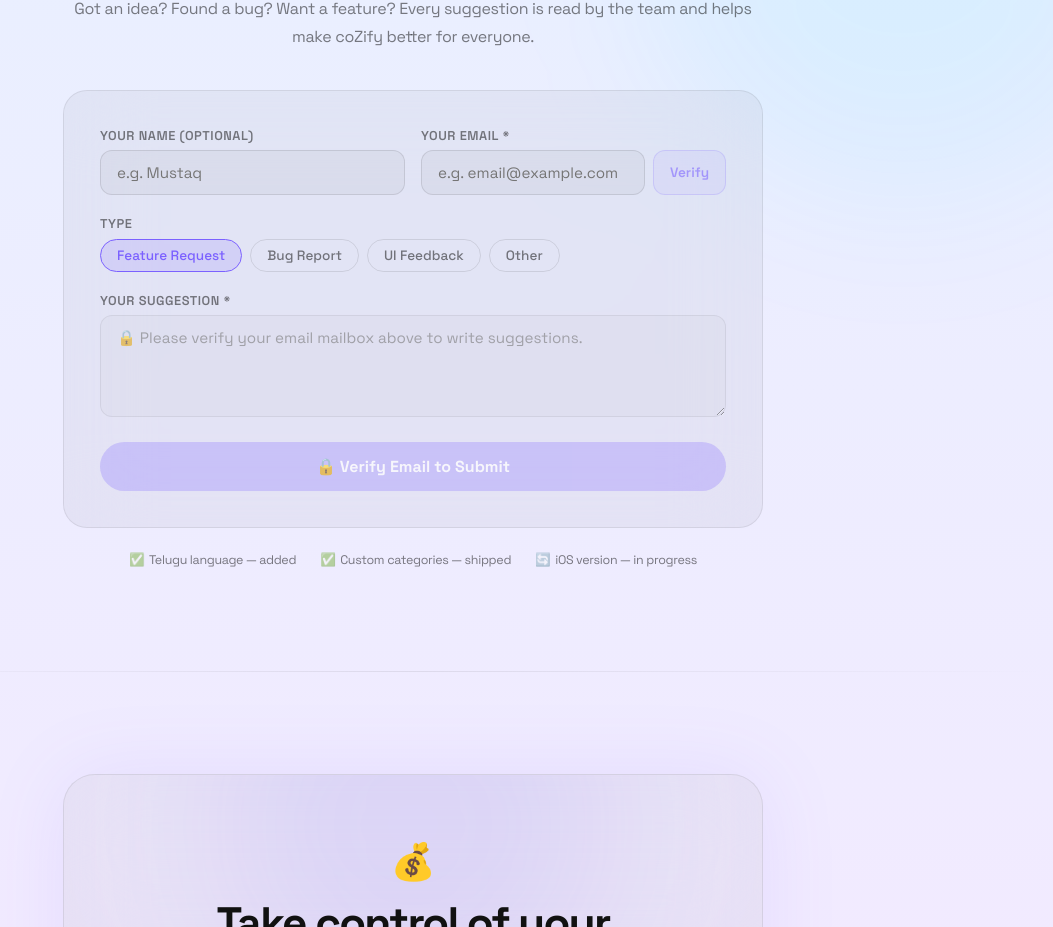
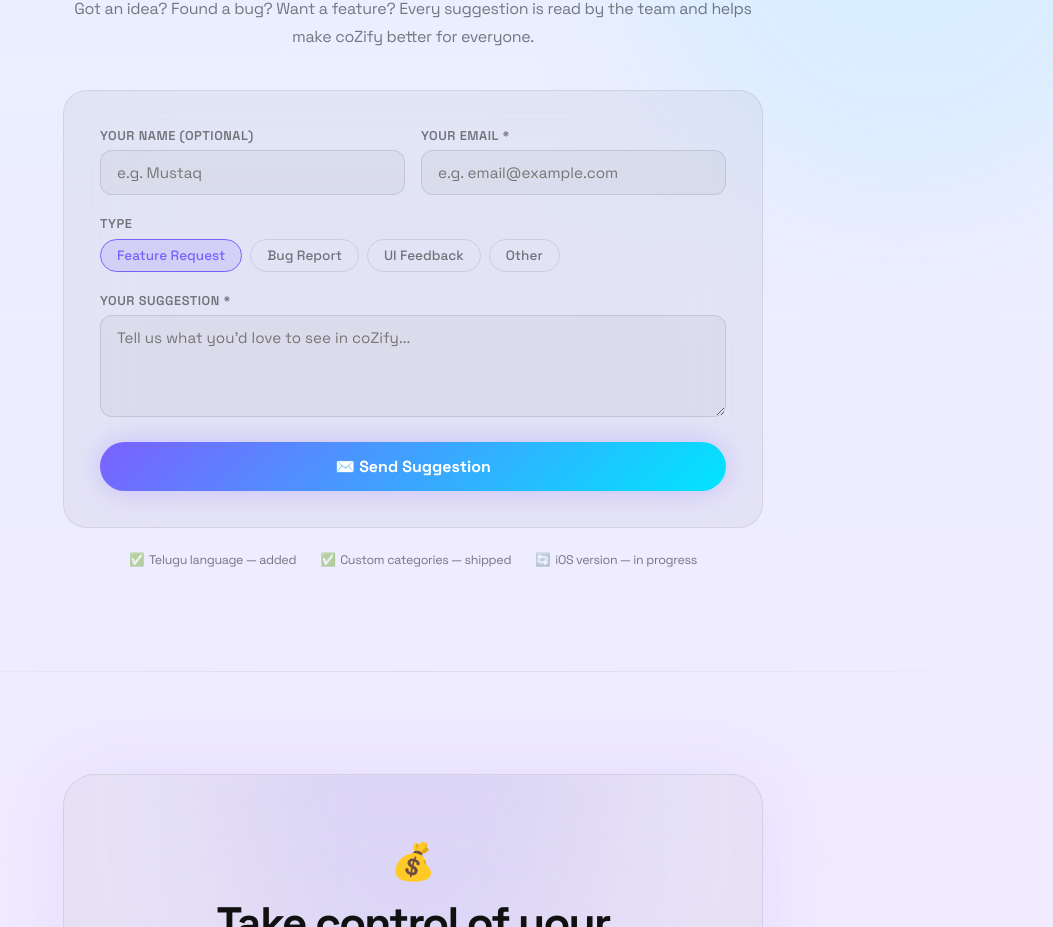
Before and after one commit to Mustaq47/coZify-Website, a React (Vite) app: page / in a window 1280 px wide. Shown: the part 2699-3626 px from the top of the page, without its empty margins (227-1280 px from the left). Built offline with nearby package versions, Linux system fonts and the light colour scheme.

Commit message:
Update src/App.tsx

```diff
--- a/src/App.tsx
+++ b/src/App.tsx
@@ -1,7 +1,5 @@
 import { motion, useScroll, useTransform, AnimatePresence } from 'framer-motion';
-import { useRef, useState, useEffect } from 'react';
-import { auth } from './firebase';
-import { isSignInWithEmailLink, signInWithEmailLink, sendSignInLinkToEmail } from 'firebase/auth';
+import { useRef, useState } from 'react';
 
 // ─── Data ─────────────────────────────────────────────────────────────────────
 
@@ -115,18 +113,12 @@
 
 // ─── Suggestion Section ───────────────────────────────────────────────────────
 
-interface SuggestionProps {
-  dark: boolean;
-  verifiedEmail: string | null;
-  onVerifyRequest: (email: string) => Promise<void>;
-}
+// ─── Suggestion Section ───────────────────────────────────────────────────────
 
-function SuggestionSection({ dark, verifiedEmail, onVerifyRequest }: SuggestionProps) {
-  const [form, setForm] = useState({ name: '', email: verifiedEmail || '', type: 'Feature Request', message: '' });
+function SuggestionSection({ dark }: { dark: boolean }) {
+  const [form, setForm] = useState({ name: '', email: '', type: 'Feature Request', message: '' });
   const [submitted, setSubmitted] = useState(false);
   const [loading, setLoading] = useState(false);
-  const [verifying, setVerifying] = useState(false);
-  const [linkSent, setLinkSent] = useState(false);
 
   const cardBg = dark ? 'rgba(255,255,255,0.05)' : 'rgba(0,0,0,0.04)';
   const cardBorder = dark ? 'rgba(255,255,255,0.1)' : 'rgba(0,0,0,0.08)';
@@ -135,12 +127,6 @@
   const inputBorder = dark ? 'rgba(255,255,255,0.12)' : 'rgba(0,0,0,0.1)';
   const textColor = dark ? '#fff' : '#111';
 
-  useEffect(() => {
-    if (verifiedEmail) {
-      setForm((f) => ({ ...f, email: verifiedEmail }));
-    }
-  }, [verifiedEmail]);
-
   const inputStyle: React.CSSProperties = {
     width: '100%', padding: '0.75rem 1rem', borderRadius: '0.75rem',
     background: inputBg, border: `1px solid ${inputBorder}`, color: textColor,
@@ -148,29 +134,13 @@
     transition: 'border-color 0.2s', boxSizing: 'border-box',
   };
 
-  const handleSendLink = async () => {
+  const handleSubmit = (e: React.FormEvent) => {
+    e.preventDefault();
+
+    // Strict email format validation
     const emailRegex = /^[^\s@]+@[^\s@]+\.[^\s@]+$/;
     if (!emailRegex.test(form.email)) {
       alert("Please enter a valid email address.");
-      return;
-    }
-    setVerifying(true);
-    try {
-      await onVerifyRequest(form.email);
-      setLinkSent(true);
-    } catch (err) {
-      console.error(err);
-      alert("Failed to send verification link. Please check your config.");
-    } finally {
-      setVerifying(false);
-    }
-  };
-
-  const handleSubmit = (e: React.FormEvent) => {
-    e.preventDefault();
-
-    if (!verifiedEmail || form.email !== verifiedEmail) {
-      alert("Please verify your email address first.");
       return;
     }
 
@@ -204,8 +174,6 @@
       });
   };
 
-  const isVerified = verifiedEmail && form.email === verifiedEmail;
-
   return (
     <motion.section initial="hidden" whileInView="visible" viewport={{ once: true, margin: '-100px' }} variants={stagger}
       style={{ padding: 'clamp(4rem,8vw,7rem) 1.5rem', position: 'relative', overflow: 'hidden' }}>
@@ -233,7 +201,7 @@
                   style={{ fontSize: '3rem', marginBottom: '1rem' }}>🎉</motion.div>
                 <h3 style={{ fontWeight: 700, fontSize: '1.2rem', marginBottom: '0.5rem', color: textColor }}>Thank you!</h3>
                 <p style={{ color: mutedText, lineHeight: 1.7 }}>Your suggestion has been received. We read every single one and it genuinely shapes what we build next.</p>
-                <button onClick={() => { setSubmitted(false); setForm({ name: '', email: verifiedEmail || '', type: 'Feature Request', message: '' }); setLinkSent(false); }}
+                <button onClick={() => { setSubmitted(false); setForm({ name: '', email: '', type: 'Feature Request', message: '' }); }}
                   style={{ marginTop: '1.5rem', background: 'rgba(123,97,255,0.15)', border: '1px solid rgba(123,97,255,0.3)', color: '#7B61FF', borderRadius: '999px', padding: '0.6rem 1.5rem', cursor: 'pointer', fontFamily: 'Space Grotesk,sans-serif', fontWeight: 600, fontSize: '0.9rem' }}>
                   Send another →
                 </button>
@@ -253,34 +221,14 @@
 
                   {/* Email */}
                   <div>
-                    <div style={{ display: 'flex', justifyContent: 'space-between', alignItems: 'center', marginBottom: '0.4rem' }}>
-                      <label style={{ display: 'block', fontSize: '0.8rem', fontWeight: 600, color: mutedText, textTransform: 'uppercase', letterSpacing: '0.04em' }}>Your Email *</label>
-                      {isVerified && <span style={{ fontSize: '0.75rem', color: '#22C55E', fontWeight: 600 }}>✓ Verified Mailbox</span>}
-                    </div>
-                    <div style={{ display: 'flex', gap: '0.5rem' }}>
-                      <input type="email" required placeholder="e.g. email@example.com" value={form.email}
-                        disabled={!!isVerified}
-                        onChange={(e) => setForm((f) => ({ ...f, email: e.target.value }))}
-                        style={{ ...inputStyle, flex: 1, opacity: isVerified ? 0.7 : 1 }}
-                        onFocus={(e) => (e.target.style.borderColor = '#7B61FF')}
-                        onBlur={(e) => (e.target.style.borderColor = inputBorder)} />
-
-                      {!isVerified && (
-                        <button type="button" onClick={handleSendLink} disabled={verifying || !form.email}
-                          style={{ background: 'rgba(123,97,255,0.12)', border: '1px solid rgba(123,97,255,0.3)', color: '#7B61FF', borderRadius: '0.75rem', padding: '0 1rem', cursor: 'pointer', fontSize: '0.85rem', fontFamily: 'Space Grotesk,sans-serif', fontWeight: 600, transition: 'all 0.2s', opacity: form.email ? 1 : 0.6 }}>
-                          {verifying ? '⏳ Sending...' : linkSent ? '🔄 Resend' : 'Verify'}
-                        </button>
-                      )}
-                    </div>
+                    <label style={{ display: 'block', fontSize: '0.8rem', fontWeight: 600, color: mutedText, marginBottom: '0.4rem', textTransform: 'uppercase', letterSpacing: '0.04em' }}>Your Email *</label>
+                    <input type="email" required placeholder="e.g. email@example.com" value={form.email}
+                      onChange={(e) => setForm((f) => ({ ...f, email: e.target.value }))}
+                      style={inputStyle}
+                      onFocus={(e) => (e.target.style.borderColor = '#7B61FF')}
+                      onBlur={(e) => (e.target.style.borderColor = inputBorder)} />
                   </div>
                 </div>
-
-                {linkSent && !isVerified && (
-                  <motion.div initial={{ opacity: 0, y: -10 }} animate={{ opacity: 1, y: 0 }}
-                    style={{ background: 'rgba(123,97,255,0.06)', border: '1px solid rgba(123,97,255,0.2)', padding: '0.875rem 1.25rem', borderRadius: '0.875rem', fontSize: '0.85rem', color: mutedText, lineHeight: 1.5 }}>
-                    📬 <strong>Verification link sent!</strong> Check your inbox at <strong>{form.email}</strong> and click the link to confirm you own this mailbox and unlock submission.
-                  </motion.div>
-                )}
 
                 {/* Type */}
                 <div>
@@ -298,22 +246,21 @@
                 {/* Message */}
                 <div>
                   <label style={{ display: 'block', fontSize: '0.8rem', fontWeight: 600, color: mutedText, marginBottom: '0.4rem', textTransform: 'uppercase', letterSpacing: '0.04em' }}>Your Suggestion *</label>
-                  <textarea required placeholder={isVerified ? "Tell us what you'd love to see in coZify..." : "🔒 Please verify your email mailbox above to write suggestions."}
+                  <textarea required placeholder="Tell us what you'd love to see in coZify..."
                     value={form.message}
-                    disabled={!isVerified}
                     onChange={(e) => setForm((f) => ({ ...f, message: e.target.value }))}
                     rows={4}
-                    style={{ ...inputStyle, resize: 'vertical', minHeight: 100, opacity: isVerified ? 1 : 0.6 }}
+                    style={{ ...inputStyle, resize: 'vertical', minHeight: 100 }}
                     onFocus={(e) => (e.target.style.borderColor = '#7B61FF')}
                     onBlur={(e) => (e.target.style.borderColor = inputBorder)} />
                 </div>
 
                 {/* Submit */}
-                <motion.button type="submit" whileTap={{ scale: 0.97 }} disabled={loading || !isVerified}
-                  style={{ background: (!isVerified || loading) ? 'rgba(123,97,255,0.4)' : 'linear-gradient(135deg,#7B61FF,#00E5FF)', color: 'white', border: 'none', borderRadius: '999px', padding: '0.875rem', fontFamily: 'Space Grotesk,sans-serif', fontWeight: 700, fontSize: '1rem', cursor: (!isVerified || loading) ? 'not-allowed' : 'pointer', boxShadow: isVerified ? '0 0 30px rgba(123,97,255,0.3)' : 'none', display: 'flex', alignItems: 'center', justifyContent: 'center', gap: '0.5rem', transition: 'all 0.2s', opacity: isVerified ? 1 : 0.65 }}>
+                <motion.button type="submit" whileTap={{ scale: 0.97 }} disabled={loading}
+                  style={{ background: loading ? 'rgba(123,97,255,0.4)' : 'linear-gradient(135deg,#7B61FF,#00E5FF)', color: 'white', border: 'none', borderRadius: '999px', padding: '0.875rem', fontFamily: 'Space Grotesk,sans-serif', fontWeight: 700, fontSize: '1rem', cursor: loading ? 'not-allowed' : 'pointer', boxShadow: '0 0 30px rgba(123,97,255,0.3)', display: 'flex', alignItems: 'center', justifyContent: 'center', gap: '0.5rem', transition: 'all 0.2s' }}>
                   {loading ? (
                     <><motion.span animate={{ rotate: 360 }} transition={{ duration: 0.8, repeat: Infinity, ease: 'linear' as const }} style={{ display: 'inline-block' }}>⏳</motion.span> Sending...</>
-                  ) : isVerified ? '✉️ Send Suggestion' : '🔒 Verify Email to Submit'}
+                  ) : '✉️ Send Suggestion'}
                 </motion.button>
               </motion.form>
             )
@@ -343,37 +290,6 @@
   const heroOpacity = useTransform(scrollYProgress, [0, 0.6], [1, 0]);
 
   const [dark, setDark] = useState(false);
-  const [verifiedEmail, setVerifiedEmail] = useState<string | null>(null);
-
-  useEffect(() => {
-    if (isSignInWithEmailLink(auth, window.location.href)) {
-      let email = window.localStorage.getItem('emailForSignIn');
-      if (!email) {
-        email = window.prompt('Please enter your email to complete verification:');
-      }
-      if (email) {
-        signInWithEmailLink(auth, email, window.location.href)
-          .then(() => {
-            setVerifiedEmail(email);
-            window.localStorage.removeItem('emailForSignIn');
-            window.history.replaceState({}, document.title, window.location.pathname);
-          })
-          .catch((err) => {
-            console.error(err);
-            alert("Verification link expired or invalid.");
-          });
-      }
-    }
-  }, []);
-
-  const handleVerifyRequest = async (email: string) => {
-    const actionCodeSettings = {
-      url: window.location.href,
-      handleCodeInApp: true,
-    };
-    await sendSignInLinkToEmail(auth, email, actionCodeSettings);
-    window.localStorage.setItem('emailForSignIn', email);
-  };
   const [modal, setModal] = useState<'privacy' | 'support' | 'contact' | null>(null);
   const [hoveredFeature, setHoveredFeature] = useState<number | null>(null);
   const [mobileMenuOpen, setMobileMenuOpen] = useState(false);
@@ -651,7 +567,7 @@
       <div style={{ width: '100%', height: 1, background: divider }} />
 
       {/* ─── SUGGESTION SECTION ─── */}
-      <SuggestionSection dark={dark} verifiedEmail={verifiedEmail} onVerifyRequest={handleVerifyRequest} />
+      <SuggestionSection dark={dark} />
 
       <div style={{ width: '100%', height: 1, background: divider }} />
 
```
